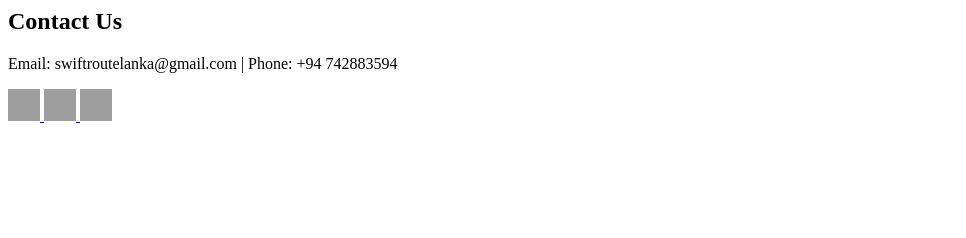
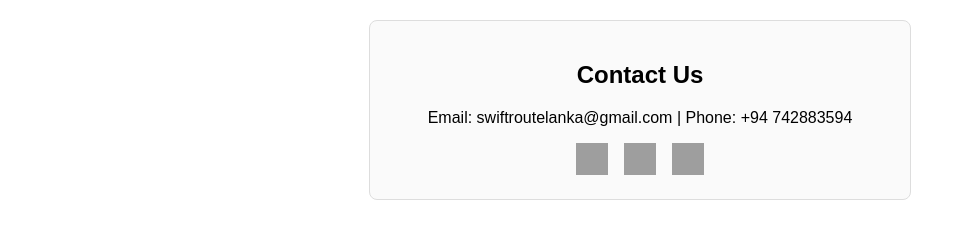
Before and after one commit to nadew-jayaweera/Swift-Route-Lanka, a plain HTML site: page Sub paths/Contact us.html in a window 1280 px wide. Shown: the whole page, without its empty margins (0-966 px from the left). Drawn offline with Linux system fonts and the light colour scheme; grey boxes are pictures that could not be loaded.

Commit message:
Refactor Contact Us page structure and enhance HTML semantics

```diff
--- a/Sub paths/Contact us.html
+++ b/Sub paths/Contact us.html
@@ -1,18 +1,34 @@
+<!DOCTYPE html>
+<html lang="en">
+<head>
+  <meta charset="UTF-8">
+  <title>Contact Us - Swift Route Lanka</title>
+  <meta name="viewport" content="width=device-width, initial-scale=1.0">
+  <style>
+    body { font-family: Arial, sans-serif; margin: 20px; }
+    #contact { max-width: 500px; margin: auto; padding: 20px; border: 1px solid #ddd; border-radius: 8px; background: #fafafa; }
+    #contact h2 { text-align: center; }
+    .social-media { display: flex; justify-content: center; gap: 16px; margin-top: 16px; }
+    .social-media a img { transition: transform 0.2s; }
+    .social-media a:hover img { transform: scale(1.1); }
+    #contact p { text-align: center; }
+  </style>
+</head>
+<body>
   <section id="contact">
-    <h2> Contact Us</h2>
+    <h2>Contact Us</h2>
     <p>Email: swiftroutelanka@gmail.com | Phone: +94 742883594</p>
-    <div class="social-media"></div>
+    <div class="social-media">
       <a href="https://facebook.com" target="_blank" aria-label="Facebook">
-      <img src="https://cdn.jsdelivr.net/gh/simple-icons/simple-icons/icons/facebook.svg" alt="Facebook" width="32"
-        height="32" />
+        <img src="https://cdn.jsdelivr.net/gh/simple-icons/simple-icons/icons/facebook.svg" alt="Facebook" width="32" height="32" />
       </a>
       <a href="https://twitter.com" target="_blank" aria-label="Twitter">
-      <img src="https://cdn.jsdelivr.net/gh/simple-icons/simple-icons/icons/twitter.svg" alt="Twitter" width="32"
-        height="32" />
+        <img src="https://cdn.jsdelivr.net/gh/simple-icons/simple-icons/icons/twitter.svg" alt="Twitter" width="32" height="32" />
       </a>
       <a href="https://instagram.com" target="_blank" aria-label="Instagram">
-      <img src="https://cdn.jsdelivr.net/gh/simple-icons/simple-icons/icons/instagram.svg" alt="Instagram" width="32"
-        height="32" />
+        <img src="https://cdn.jsdelivr.net/gh/simple-icons/simple-icons/icons/instagram.svg" alt="Instagram" width="32" height="32" />
       </a>
     </div>
   </section>
+</body>
+</html>
```
Lines whose indentation alone changed are shown as unchanged.
